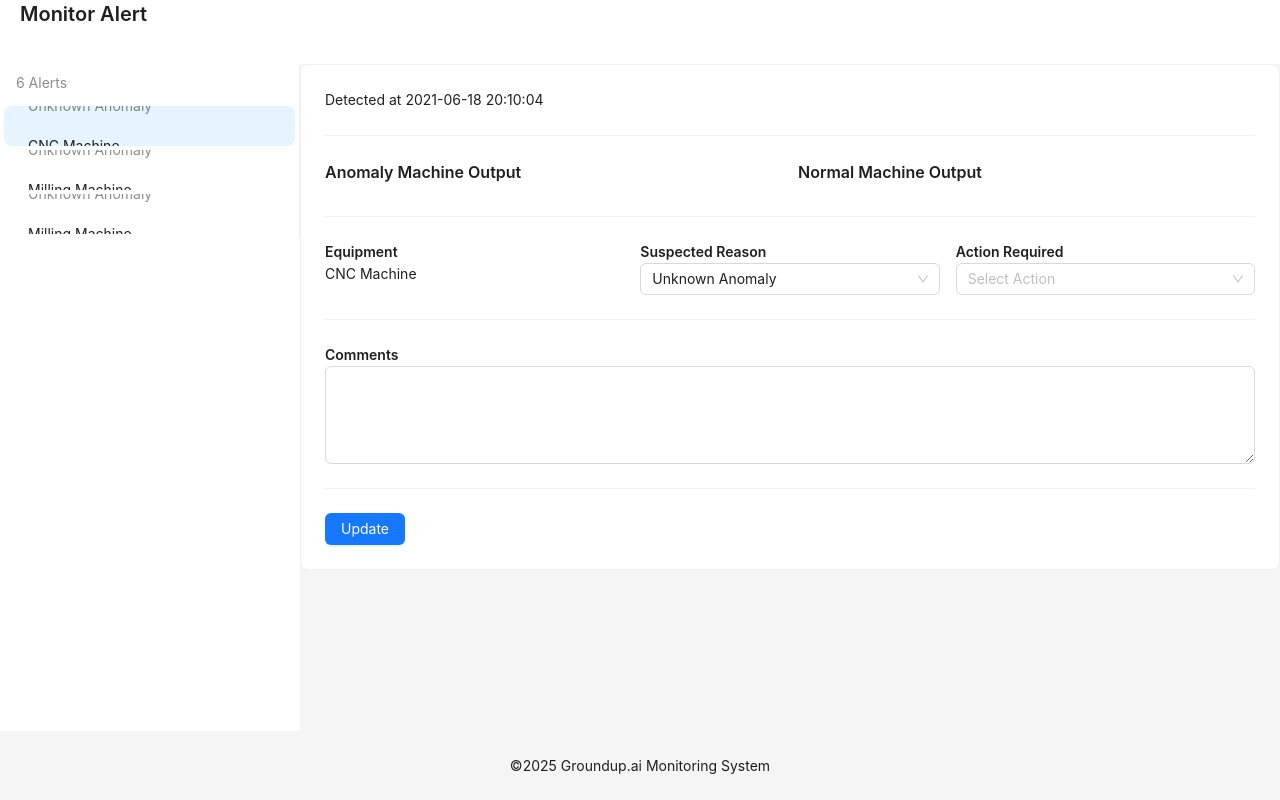
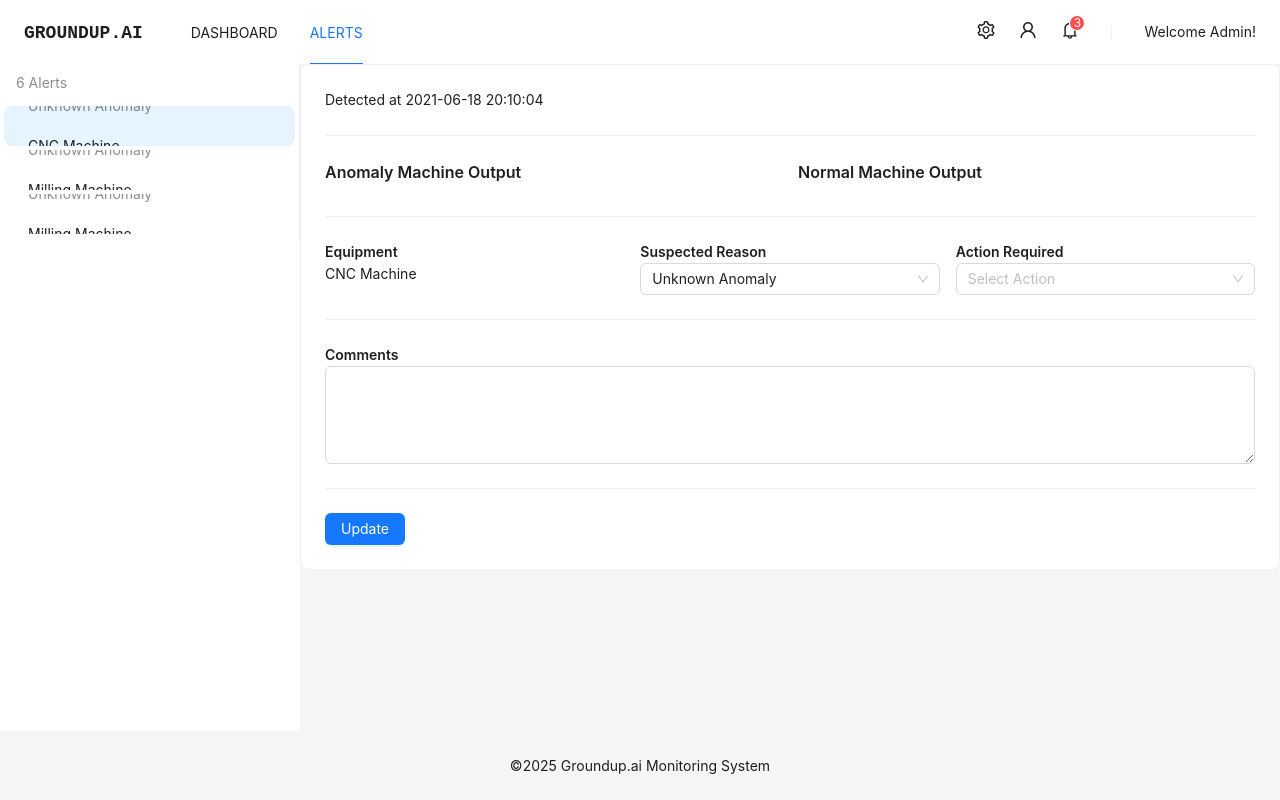
Before and after one commit to farhadrifaldi/soundwave-monitoring-fe, a Next.js app: page / in a window 1280 px wide. Built offline with nearby package versions, Linux system fonts and the light colour scheme; what @ant-design/nextjs-registry would draw is missing.

Commit message:
update base layout

```diff
--- a/src/app/layout.tsx
+++ b/src/app/layout.tsx
@@ -32,7 +32,7 @@ export default function RootLayout({
         className={`${geistSans.variable} ${geistMono.variable} antialiased`}
       >
         <AntdRegistry>
-          <Layout style={{ minHeight: "100vh" }}>
+          <Layout style={{ minHeight: "100vh", background: "#f7f7f7" }}>
             <Layout>
               <HeaderBar />
               {children}
--- a/src/components/Header.tsx
+++ b/src/components/Header.tsx
@@ -1,15 +1,50 @@
 "use client";
 
-import React from 'react';
-import { Layout, Typography } from 'antd';
+import React from "react";
+import { Layout, Menu, Space, Badge, Divider } from "antd";
+import { SettingOutlined, UserOutlined, BellOutlined } from "@ant-design/icons";
 
 const { Header } = Layout;
-const { Title } = Typography;
 
-const HeaderBar = () => (
-  <Header style={{ background: '#fff', paddingLeft: 20 }}>
-    <Title level={4} style={{ margin: 0 }}>Monitor Alert</Title>
-  </Header>
-);
+const AppHeader = () => {
+  return (
+    <Header
+      style={{
+        background: "#fff",
+        padding: "0 24px",
+        display: "flex",
+        alignItems: "center",
+        justifyContent: "space-between",
+      }}
+    >
+      {/* Left side: Logo and Menu */}
+      <div style={{ display: "flex", alignItems: "center" }}>
+        <div style={{ fontWeight: "bold", fontSize: 18, marginRight: 32 }}>
+          <span style={{ fontFamily: "monospace" }}>GROUNDUP.AI</span>
+        </div>
+        <Menu
+          mode="horizontal"
+          defaultSelectedKeys={["alerts"]}
+          style={{ borderBottom: "none" }}
+          items={[
+            { key: "dashboard", label: "DASHBOARD" },
+            { key: "alerts", label: "ALERTS" },
+          ]}
+        />
+      </div>
 
-export default HeaderBar;
+      {/* Right side: Icons and Welcome */}
+      <Space size="large">
+        <SettingOutlined style={{ fontSize: 18 }} />
+        <UserOutlined style={{ fontSize: 18 }} />
+        <Badge count={3} size="small" offset={[-2, 2]}>
+          <BellOutlined style={{ fontSize: 18 }} />
+        </Badge>
+        <Divider type="vertical" />
+        <span>Welcome Admin!</span>
+      </Space>
+    </Header>
+  );
+};
+
+export default AppHeader;
```
